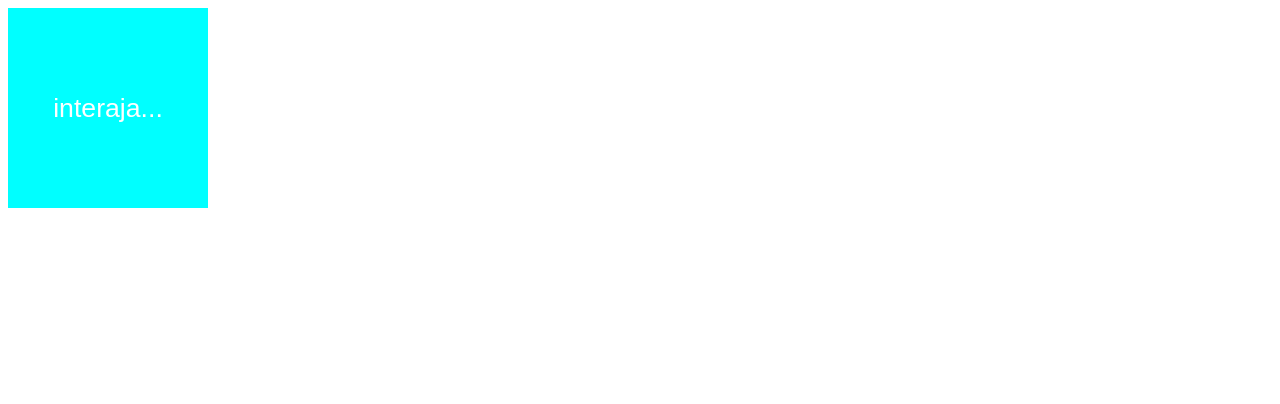
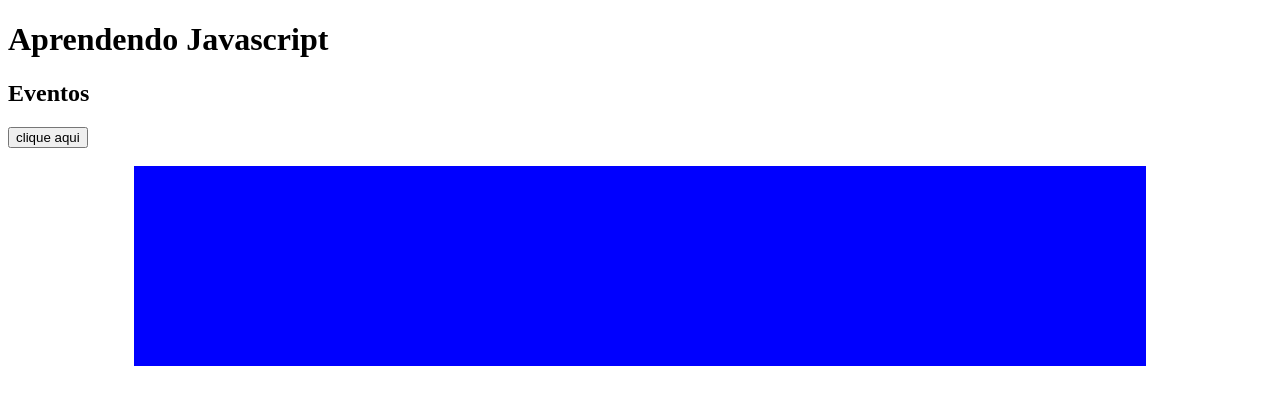
Before and after one commit to caioviniciuscavalcante/Javascript, a plain HTML site: page exercicio 1/dom.html in a window 1280 px wide. Drawn offline with Linux system fonts and the light colour scheme.

Commit message:
estudando

```diff
--- a/exercicio 1/dom.html
+++ b/exercicio 1/dom.html
@@ -4,6 +4,7 @@
     <meta charset="UTF-8">
     <meta name="viewport" content="width=device-width, initial-scale=1.0">
     <title>DOM</title>
+
     <style>
         div#area {
             font: normal 20pt Arial;
@@ -19,19 +20,17 @@
     </style>
 </head>
 <body>
-  <div id="area" onclick = "clicar">
-    interaja...
-      </div>
-  <script>
-    function clicar ()
-    {
-        var area = window.document.getElementById(area)
-        area.innerText = 'clicou'
+<h1> Aprendendo Javascript</h1>
+<h2>Eventos</h2>
+<p id="texto"></p>
 
-    }
+<button ondblclick="eventoDbClick()">clique aqui </button><br><br>
+
+<div id="teste" onmousedown="" style="margin: auto auto;width: 80%;height: 200px; background-color: blue;"
 
 
-   </script>
+
+</button>
 
 </body>
 </html>
```
Also changed, not shown: exercicio 1/js/index.js (added).
